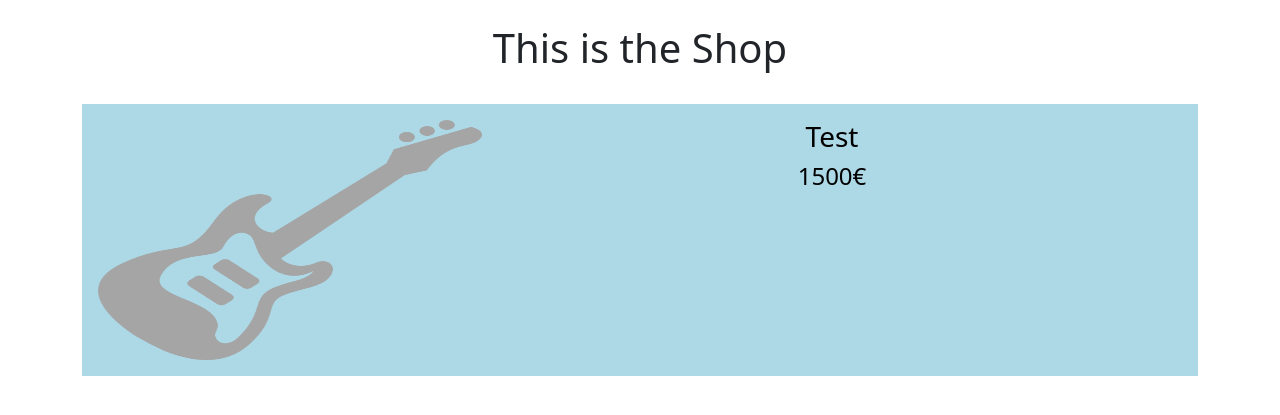
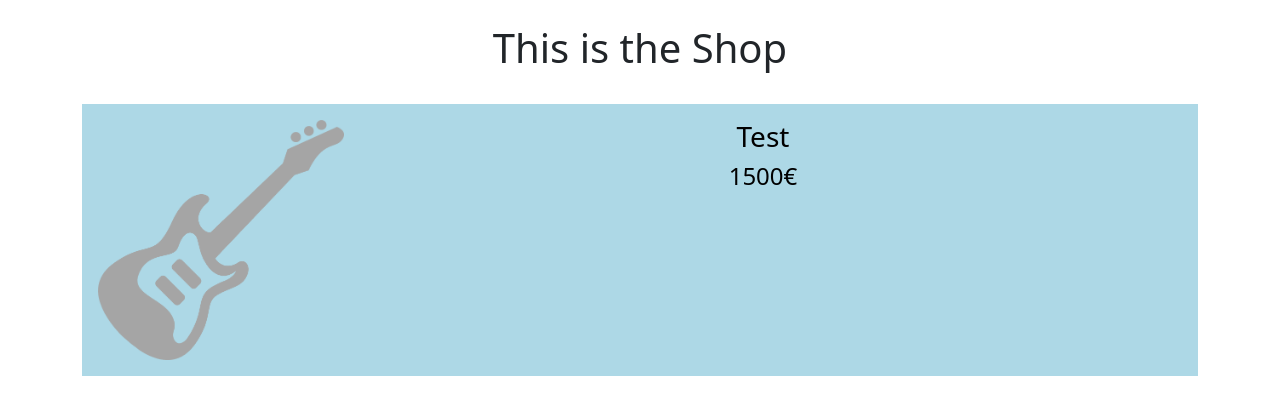
Before and after one commit to SimonSchneider06/Luke-and-Jakob, a Flask app: page /shop in a window 1280 px wide. Shown: the part 70-485 px from the top of the page. Run offline with Flask 3, Linux system fonts and the light colour scheme; data comes from the database, SQL or seed files in the repository; some libraries are stand-ins or nearby versions.

Commit message:
product-img width changed

```diff
--- a/website/static/css/shop.css
+++ b/website/static/css/shop.css
@@ -7,7 +7,7 @@
     background-color:lightblue;
 }
 .product-img{
-    width:30vw;
+    width:max-content;
     height: 30vh;
 }
 .product-info{
```
